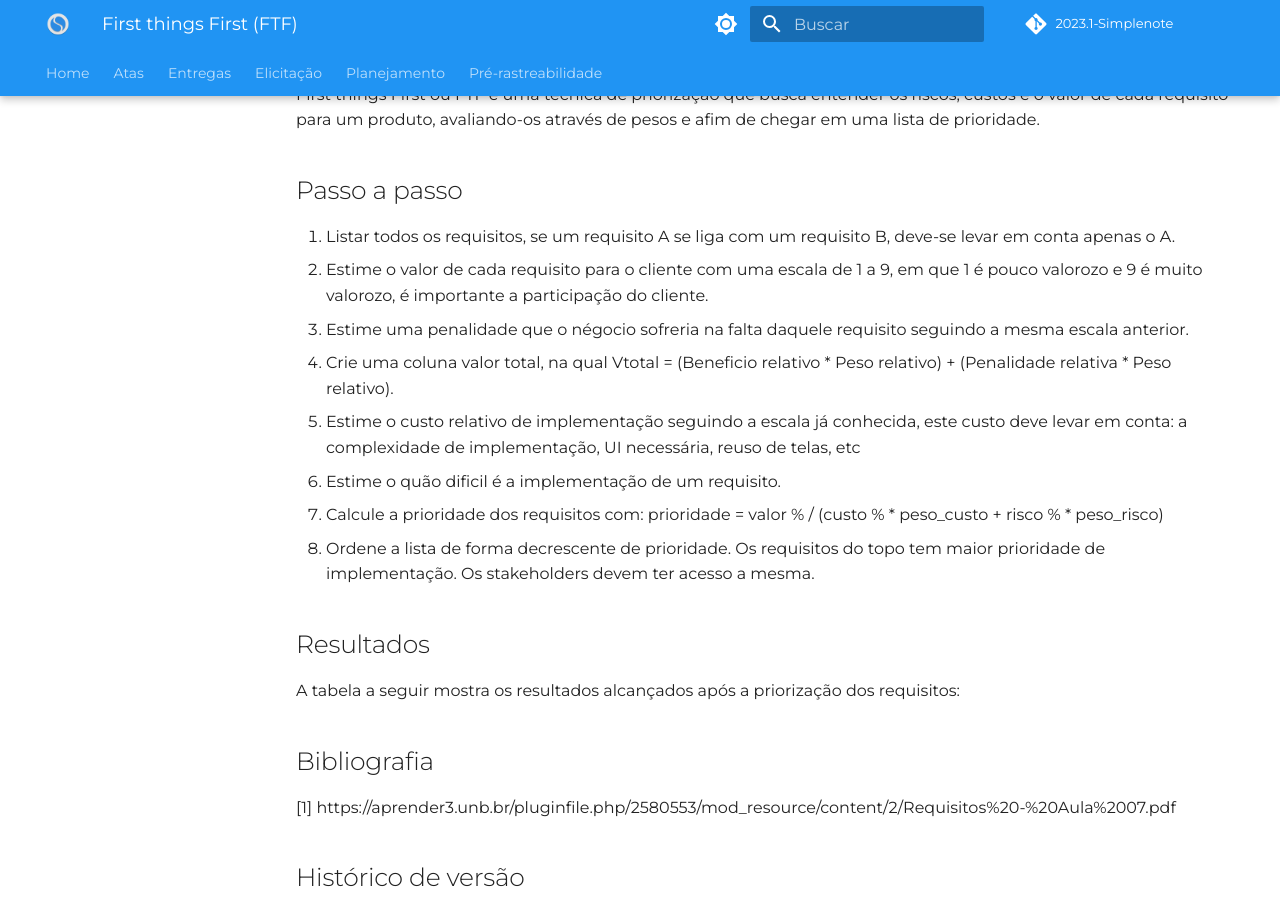
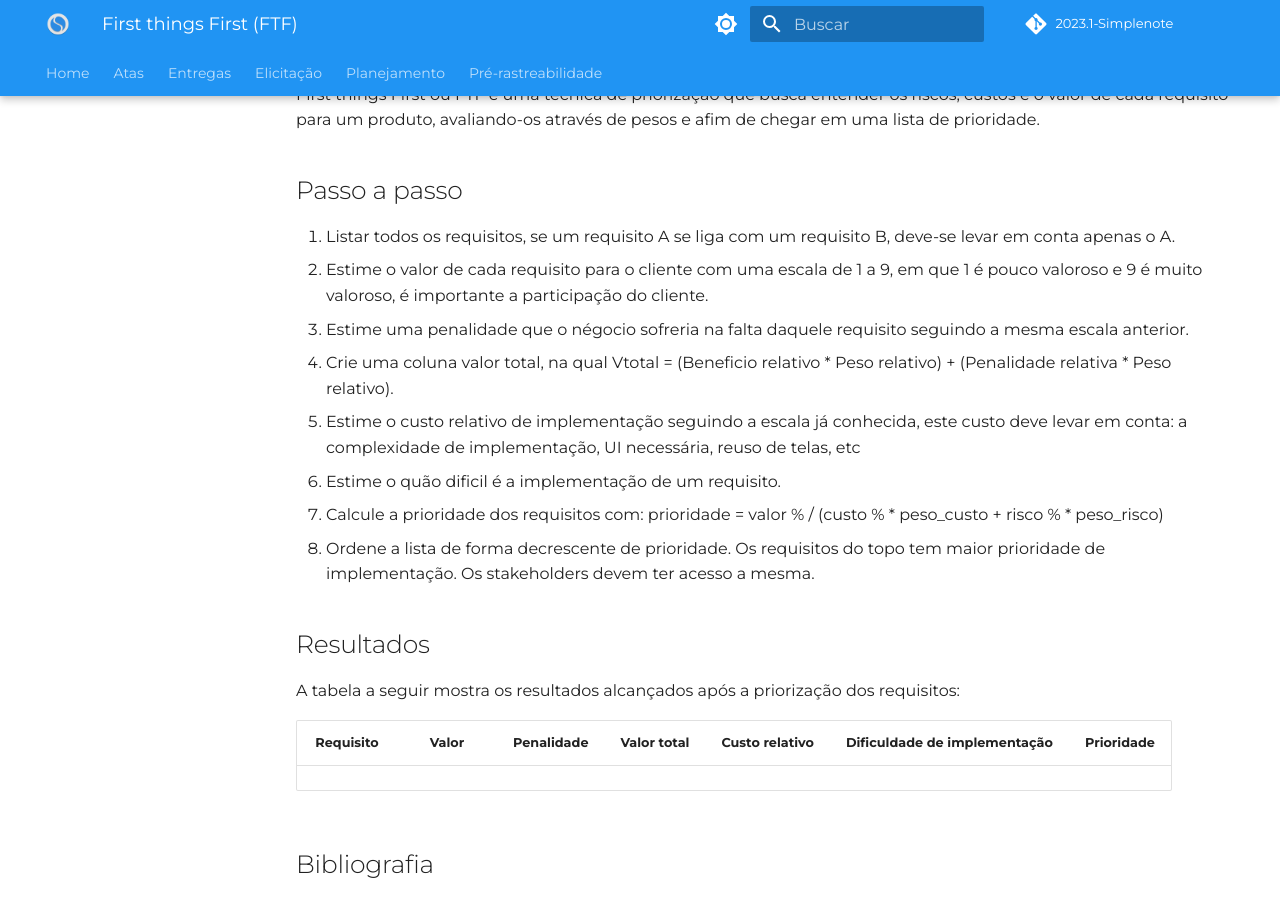
Before and after one commit to Requisitos-de-Software/2023.1-Simplenote, an MkDocs documentation site: the page built from docs/elicitacao/priorização/FirstthingsFirst.md, in a window 1280 px wide and 900 px high, scrolled down 197 px. Built offline with MkDocs 1.6.1 and Material for MkDocs 9.7.7, drawn with Linux system fonts in a browser that asks for light colours; some web fonts are replaced; comment, search, counter and statistics services are not loaded.

Commit message:
Update FirstthingsFirst.md
boilerplate da tabela

```diff
--- a/docs/elicitacao/priorização/FirstthingsFirst.md
+++ b/docs/elicitacao/priorização/FirstthingsFirst.md
@@ -7,7 +7,7 @@ First things First ou FTF é uma tecnica de priorização que busca entender os
 ## Passo a passo
 
 1. Listar todos os requisitos, se um requisito A se liga com um requisito B, deve-se levar em conta apenas o A.
-2. Estime o valor de cada requisito para o cliente com uma escala de 1 a 9, em que 1 é pouco valorozo e 9 é muito valorozo, é importante a participação do cliente.
+2. Estime o valor de cada requisito para o cliente com uma escala de 1 a 9, em que 1 é pouco valoroso e 9 é muito valoroso, é importante a participação do cliente.
 3. Estime uma penalidade que o négocio sofreria na falta daquele requisito seguindo a mesma escala anterior.
 4. Crie uma coluna valor total, na qual Vtotal = (Beneficio relativo * Peso relativo) + (Penalidade relativa * Peso relativo).
 5. Estime o custo relativo de implementação seguindo a escala já conhecida, este custo deve levar em conta: a complexidade de implementação, UI necessária, reuso de telas, etc
@@ -19,6 +19,8 @@ First things First ou FTF é uma tecnica de priorização que busca entender os
 
 A tabela a seguir mostra os resultados alcançados após a priorização dos requisitos:
 
+| Requisito | Valor | Penalidade | Valor total | Custo relativo | Dificuldade de implementação | Prioridade |
+| :--------: | :--------: | :--------: | :--------: | :--------: | :--------: | :--------: |
 
 
 ## Bibliografia
```
